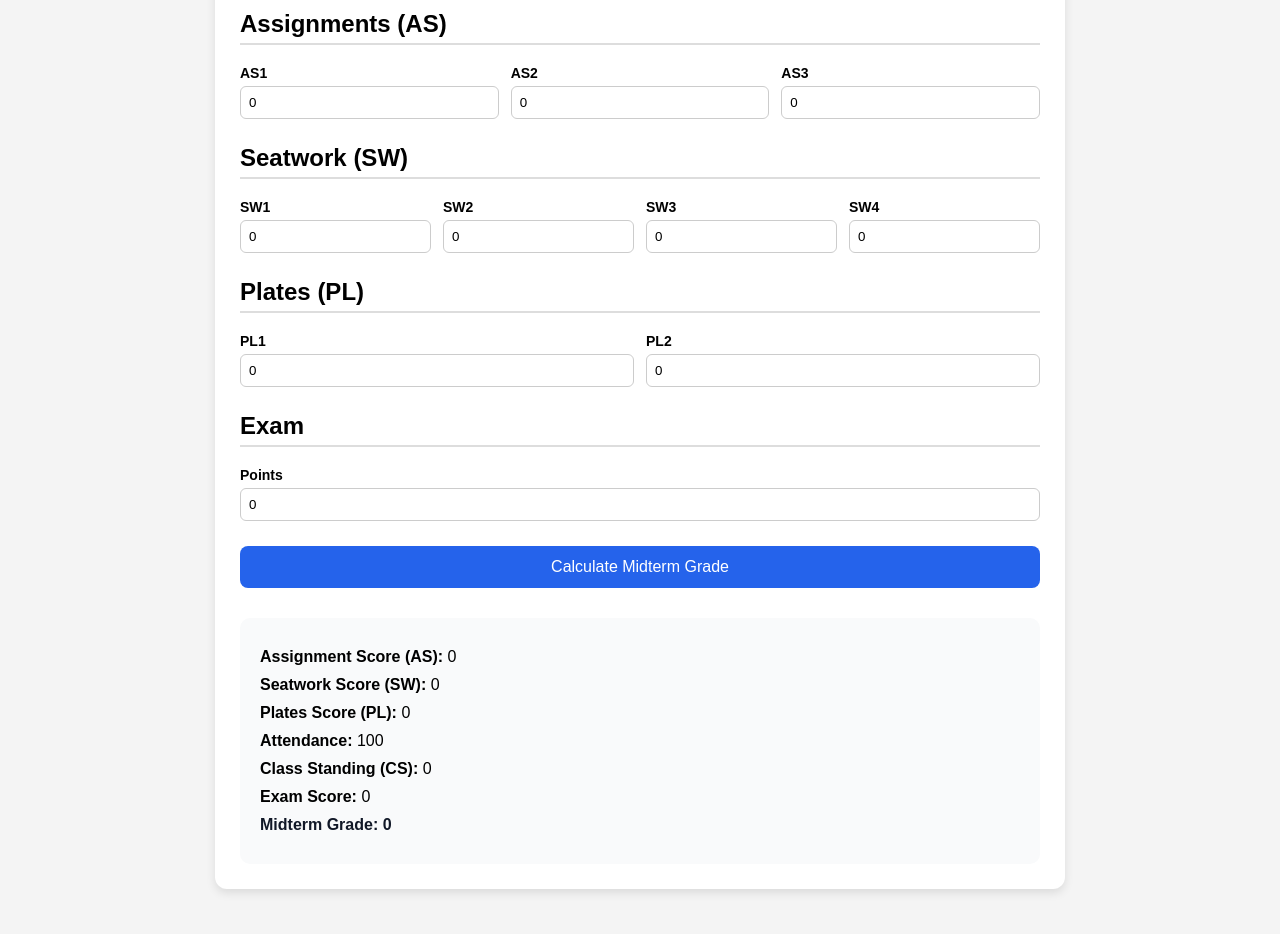
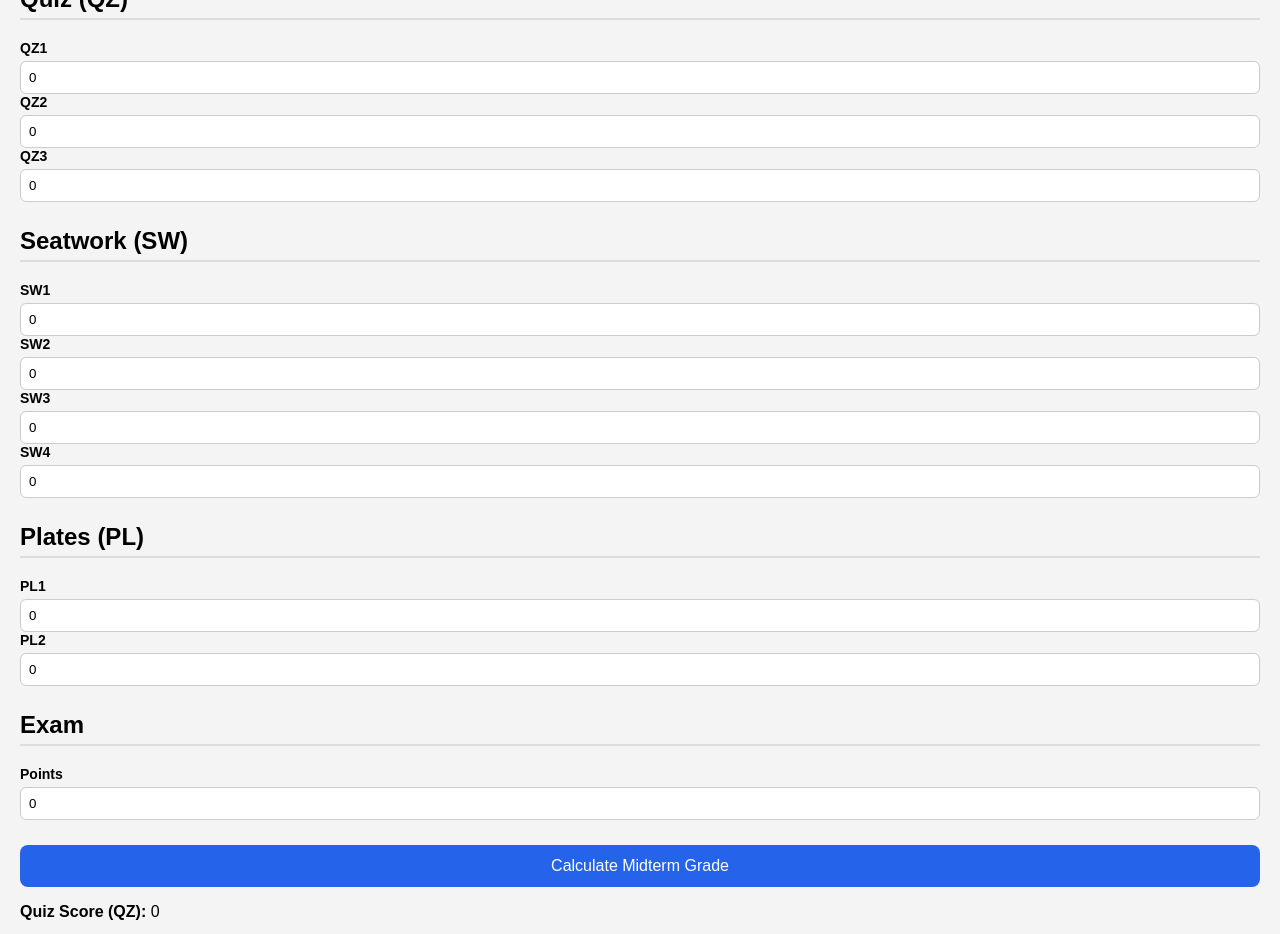
Before and after one commit to sweeftzy/ECON-Midterm-Calcu, a plain HTML site: page index.html in a window 1280 px wide. Shown: the part 118-1052 px from the top of the page. Before the commit the page ends 1027 px from the top, so only its background shows below. Drawn offline with Linux system fonts and the light colour scheme.

Commit message:
Add files via upload

```diff
--- a/index.html
+++ b/index.html
@@ -88,24 +88,24 @@
   </style>
 </head>
 <body>
-  <div class="container">
+  <div clqzs="container">
     <h1>ECON Midterm Calc</h1>
 
-    <h2>Assignments (AS)</h2>
-    <div class="grid">
-      <label>AS1
-        <input type="number" id="as1" value="0" />
+    <h2>Quiz (QZ)</h2>
+    <div clqzs="grid">
+      <label>QZ1
+        <input type="number" id="qz1" value="0" />
       </label>
-      <label>AS2
-        <input type="number" id="as2" value="0" />
+      <label>QZ2
+        <input type="number" id="qz2" value="0" />
       </label>
-      <label>AS3
-        <input type="number" id="as3" value="0" />
+      <label>QZ3
+        <input type="number" id="qz3" value="0" />
       </label>
     </div>
 
     <h2>Seatwork (SW)</h2>
-    <div class="grid">
+    <div clqzs="grid">
       <label>SW1
         <input type="number" id="sw1" value="0" />
       </label>
@@ -121,7 +121,7 @@
     </div>
 
     <h2>Plates (PL)</h2>
-    <div class="grid">
+    <div clqzs="grid">
       <label>PL1
         <input type="number" id="pl1" value="0" />
       </label>
@@ -131,7 +131,7 @@
     </div>
 
     <h2>Exam</h2>
-    <div class="grid">
+    <div clqzs="grid">
       <label>Points
         <input type="number" id="points" value="0" />
       </label>
@@ -139,23 +139,23 @@
 
     <button onclick="calculate()">Calculate Midterm Grade</button>
 
-    <div class="results">
-      <p><strong>Assignment Score (AS):</strong> <span id="asResult">0</span></p>
+    <div clqzs="results">
+      <p><strong>Quiz Score (QZ):</strong> <span id="qzResult">0</span></p>
       <p><strong>Seatwork Score (SW):</strong> <span id="swResult">0</span></p>
       <p><strong>Plates Score (PL):</strong> <span id="plResult">0</span></p>
       <p><strong>Attendance:</strong> 100</p>
-      <p><strong>Class Standing (CS):</strong> <span id="csResult">0</span></p>
+      <p><strong>Clqzs Standing (CS):</strong> <span id="csResult">0</span></p>
       <p><strong>Exam Score:</strong> <span id="exResult">0</span></p>
-      <p class="final">Midterm Grade: <span id="mtResult">0</span></p>
+      <p clqzs="final">Midterm Grade: <span id="mtResult">0</span></p>
     </div>
   </div>
 
   <script>
     function calculate() {
       // Assignment inputs
-      const AS1 = parseFloat(document.getElementById('as1').value) || 0;
-      const AS2 = parseFloat(document.getElementById('as2').value) || 0;
-      const AS3 = parseFloat(document.getElementById('as3').value) || 0;
+      const QZ1 = parseFloat(document.getElementById('qz1').value) || 0;
+      const QZ2 = parseFloat(document.getElementById('qz2').value) || 0;
+      const QZ3 = parseFloat(document.getElementById('qz3').value) || 0;
 
       // Seatwork inputs
       const SW1 = parseFloat(document.getElementById('sw1').value) || 0;
@@ -173,21 +173,21 @@
       // Attendance
       const AT = 10;
 
-      // Formulas
-      const AS = ((50) / 3) * (((AS1 / 25) + (AS2 / 60) + (AS3 / 60)) + 3);
+      // Formulqz
+      const QZ = ((50) / 3) * (((QZ1 / 25) + (QZ2 / 60) + (QZ3 / 60)) + 3);
 
       const SW = ((50) / 4) * (((SW1 / 15) + (SW2 / 10) + (SW3 / 15) + (SW4 / 15)) + 4);
 
       const PL = ((50) / 2) * (((PL1 / 40) + (PL2 / 50)) + 2);
 
-      const CS = (0.4 * AS)  + (0.3 * SW) + (0.2 * PL) + AT;
+      const CS = (0.4 * QZ)  + (0.3 * SW) + (0.2 * PL) + AT;
 
       const EX = ((P / 50) * 50) + 50;
 
       const MT = (((3 * CS) + (2 * EX)) / 5);
 
       // Display results
-      document.getElementById('asResult').textContent = AS.toFixed(2);
+      document.getElementById('qzResult').textContent = QZ.toFixed(2);
       document.getElementById('swResult').textContent = SW.toFixed(2);
       document.getElementById('plResult').textContent = PL.toFixed(2);
       document.getElementById('csResult').textContent = CS.toFixed(2);
```
